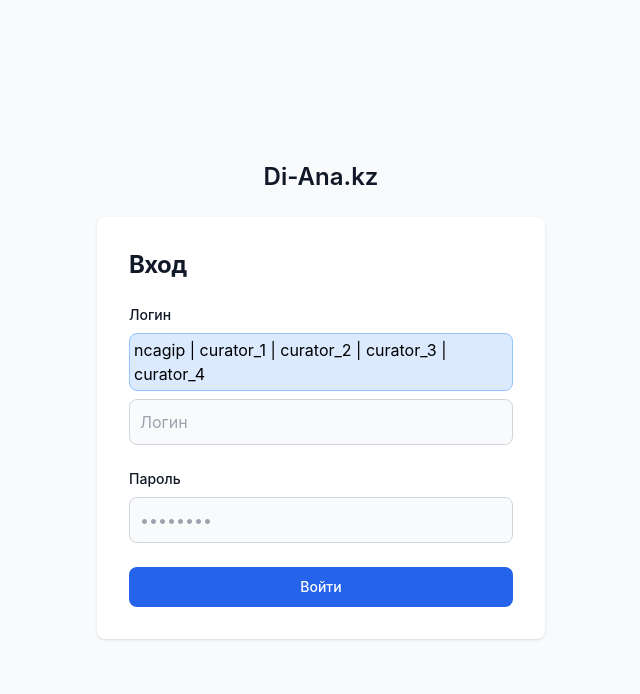
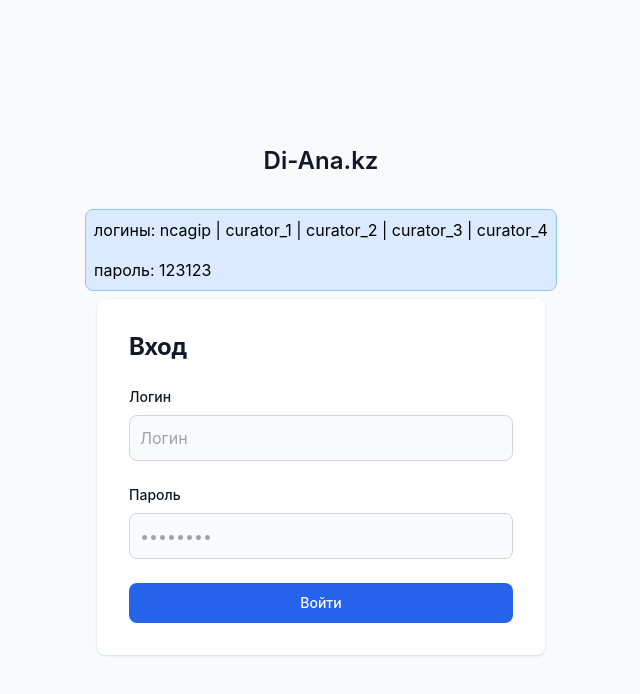
Before and after one commit to zhanser1k/di-ana-demo, a Vue app: page /#/auth/sign_in in a window 1280 px wide. Shown: the top 694 px of the page, without its empty margins (319-959 px from the left). Built offline with nearby package versions, Linux system fonts and the light colour scheme.

Commit message:
feat: add password hints

```diff
--- a/src/views/LoginView.vue
+++ b/src/views/LoginView.vue
@@ -4,6 +4,12 @@
       <a href="#" class="flex items-center mb-6 text-2xl font-semibold text-gray-900">
         Di-Ana.kz
       </a>
+      <div class="bg-blue-100 my-2 border border-blue-300 rounded-lg p-4 space-y-4 md:space-y-4 sm:p-2">
+        <p>логины: ncagip | curator_1 | curator_2 | curator_3 | curator_4</p>
+        <p>
+          пароль: 123123
+        </p>
+      </div>
       <div class="w-full bg-white rounded-lg shadow dark:border md:mt-0 sm:max-w-md xl:p-0">
         <div class="p-6 space-y-4 md:space-y-6 sm:p-8">
           <h1 class="text-xl font-bold leading-tight tracking-tight text-gray-900 md:text-2xl">
@@ -12,7 +18,6 @@
           <form class="space-y-4 md:space-y-6" @submit.prevent="signIn">
             <div>
               <label for="login" class="block mb-2 text-sm font-medium text-gray-900">Логин</label>
-              <div class="bg-blue-100 my-2 border border-blue-300 rounded-lg p-1">ncagip | curator_1 | curator_2 | curator_3 | curator_4</div>
               <input v-model="login" type="text" name="login" id="login" class="bg-gray-50 border border-gray-300 text-gray-900 rounded-lg focus:ring-primary-600 focus:border-primary-600 block w-full p-2.5" placeholder="Логин" required="">
             </div>
             <div>
```
